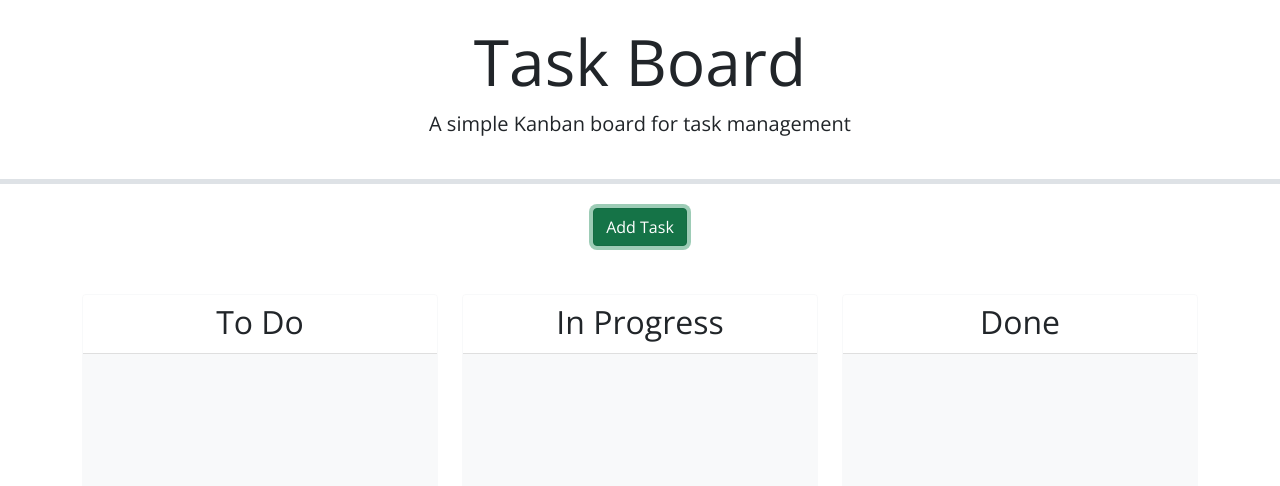
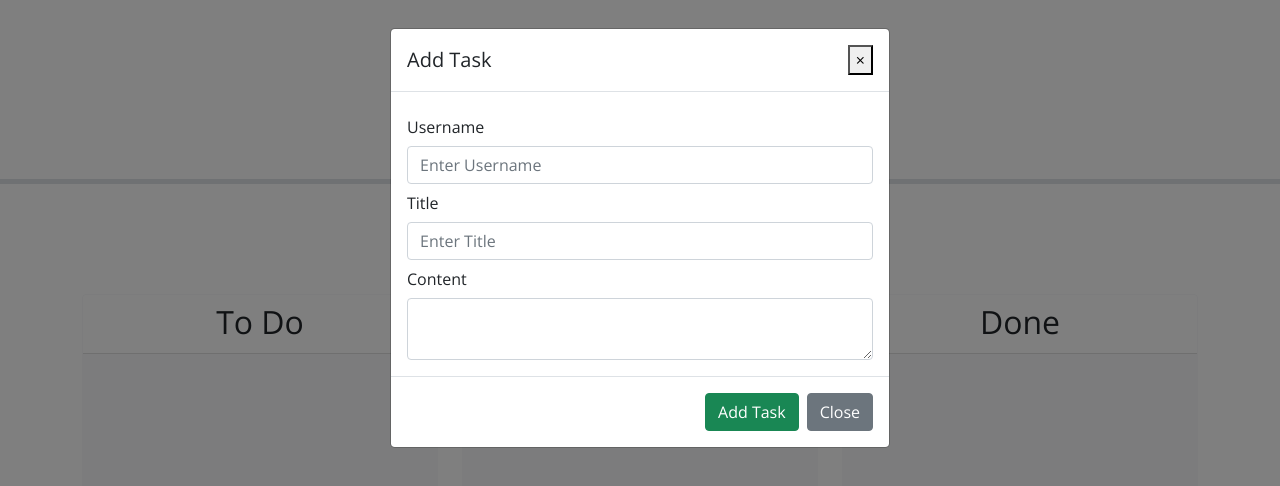
Before and after one commit to DeadSeaTupperware/Homework5-Task-Board, a plain HTML site: page Develop/index.html in a window 1280 px wide. Both pictures are taken after a click on the button "Add Task". Drawn offline with nearby package versions, Linux system fonts and the light colour scheme.

Commit message:
Add task modal configured

```diff
--- a/Develop/assets/js/script.js
+++ b/Develop/assets/js/script.js
@@ -1,6 +1,7 @@
 // Retrieve tasks and nextId from localStorage
 let taskList = JSON.parse(localStorage.getItem("tasks"));
 let nextId = JSON.parse(localStorage.getItem("nextId"));
+const addTaskButton = document.querySelector("#add-task-btn");
 
 // Todo: create a function to generate a unique task id
 function generateTaskId() {
@@ -19,6 +20,9 @@ function renderTaskList() {
 
 // Todo: create a function to handle adding a new task
 function handleAddTask(event){
+    event.preventDefault();
+
+    $('#myModal').modal(options);
 
 }
 
@@ -36,3 +40,8 @@ function handleDrop(event, ui) {
 $(document).ready(function () {
 
 });
+
+// Event Listener for add task.
+addTaskButton.addEventListener('click', function (event) {
+handleAddTask();
+});
--- a/Develop/index.html
+++ b/Develop/index.html
@@ -22,9 +22,38 @@
   </header>
   <div class="container">
     <div class="text-center mb-5">
-      <button class="btn btn-success" data-bs-toggle="modal" data-bs-target="#formModal">Add Task</button>
+      <button id="add-task-btn" class="btn btn-success" data-bs-toggle="modal" data-bs-target="#formModal">Add Task</button>
     </div>
     <!-- Todo: Create a modal with a form to add tasks -->
+
+    <div id="formModal" class="modal fade" tabindex="-1" role="dialog">
+      <div class="modal-dialog" role="document">
+        <div class="modal-content">
+          <div class="modal-header">
+            <h5 class="modal-title">Add Task</h5>
+            <button type="button" class="close" data-bs-dismiss="modal" aria-label="Close">
+              <span aria-hidden="true">&times;</span>
+            </button>
+          </div>
+          <div class="modal-body">
+            <form id="blog-form" method="POST">
+              <div class="form-group">
+              <label for="username" class="col-form-label">Username</label>
+              <input type="text" class="form-control" id="username" placeholder="Enter Username">
+              <label for="title" class="col-form-label">Title</label>
+              <input type="text" class="form-control" id="title" placeholder="Enter Title">
+              </div>
+              <label for="content" class="col-form-label">Content</label>
+              <textarea class="form-control" id="content"></textarea>
+          </div>
+          <div class="modal-footer">
+            <button type="button" class="btn btn-success">Add Task</button>
+            <button type="button" class="btn btn-secondary" data-bs-dismiss="modal">Close</button>
+          </div>
+        </div>
+      </div>
+    </div>
+
     <div class="row swim-lanes text-center justify-content-between">
       <div class="col-12 col-lg-4 d-flex">
         <div id="to-do" class="card border-light mb-3 lane flex-grow-1">
```
